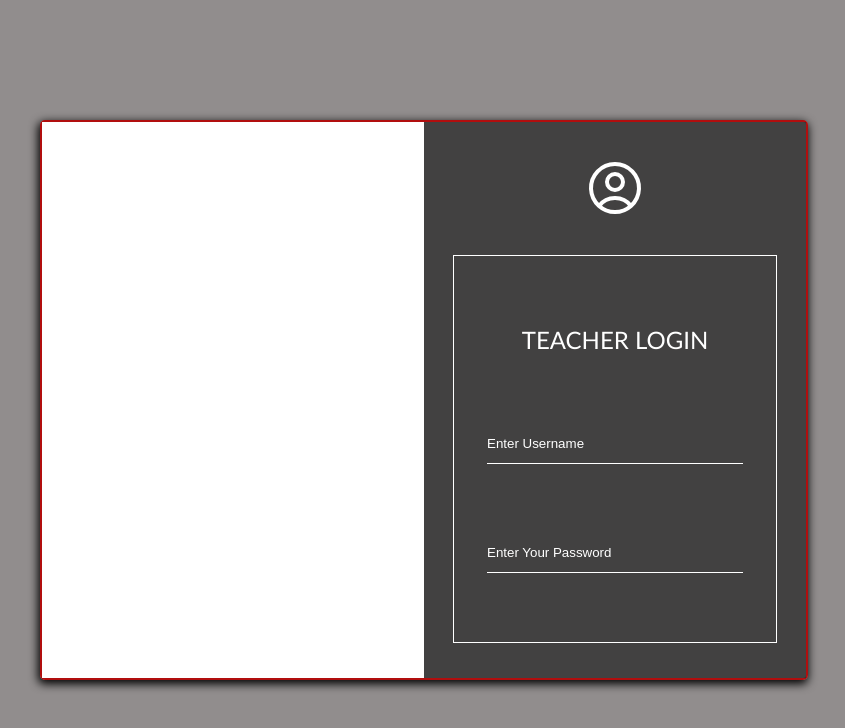
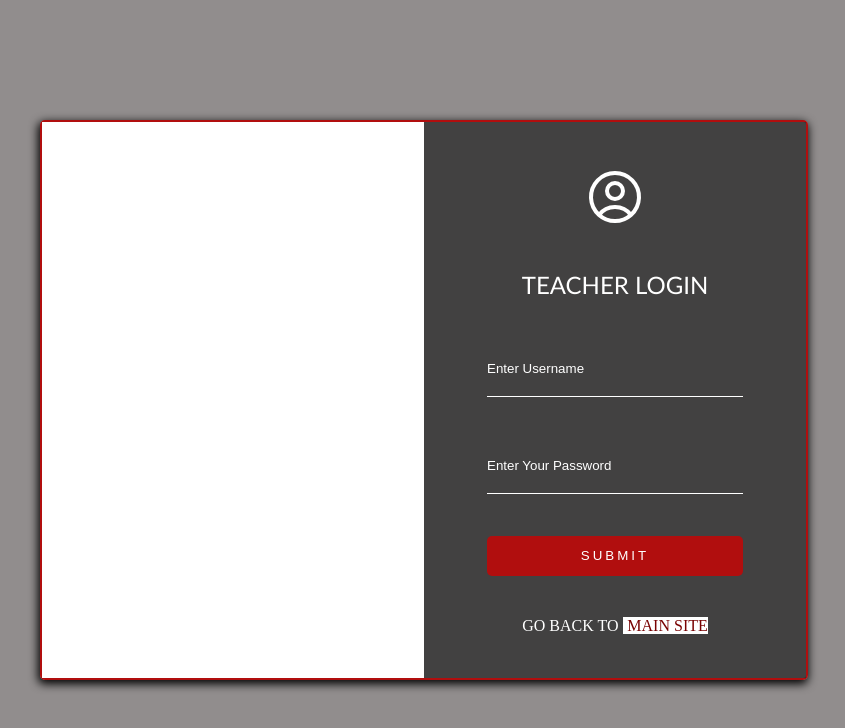
Before and after one commit to JeremiahID/Dominion-Havard-School, a plain HTML site: page staff.html in a window 1280 px wide. Shown: the whole page, without its empty margins (216-1061 px from the left). Drawn offline with Linux system fonts and the light colour scheme.

Commit message:
staff login completed

```diff
--- a/staff.css
+++ b/staff.css
@@ -37,7 +37,7 @@ body{
     width: 50%;
     background-color: #303030d0;
     display: flex;
-    justify-content: space-evenly;
+    justify-content: center;
     align-items: center;
     flex-direction: column;
 }
@@ -51,7 +51,7 @@ body{
 
 .containerContent form{
     height: 70%;
-    border: 1px solid  #FFFFFF;
+    /* border: 1px solid  #FFFFFF; */
     width: 85%;
     display: flex;
     justify-content: space-evenly;
@@ -67,7 +67,7 @@ form label{
 
 input{
     width: 20vw;
-    height: 5vh;
+    height: 7vh;
     background-color:inherit;
     border: 0px;
     color: #FFFFFF;
@@ -83,3 +83,30 @@ input:focus{
     background-color: inherit;
     padding: 0.5rem;
 }
+
+button{
+    width: 20vw;
+    height: 5vh;
+    border-radius: 5px;
+    border: 0px;
+    color: #FFFFFF;
+    background-color: #b10e0e;
+    cursor: pointer;
+    letter-spacing: 3px;
+}
+
+button:hover{
+    background-color: #ac1919;
+}
+
+.containerContent P{
+    color: #FFF;
+    font-family: Candara light;
+}
+
+.containerContent p a{
+    text-decoration: none;
+    color:#790202 ;
+    background-color: #FFFFFF;
+    padding-left: 0.3rem;
+}
--- a/staff.html
+++ b/staff.html
@@ -28,7 +28,11 @@
             <input type="text" id="Username" placeholder="Enter Username">
 
             <input type="password" name="password" id="Password" placeholder="Enter Your Password" >
+
+            <button type="submit" id="submit"> SUBMIT</button>
           </form>
+
+          <p>GO BACK TO <a href="/index.html"> MAIN SITE</a></p>
 
         </div>
       </div>
```
Also changed, not shown: index.html (+1 -1 lines).
